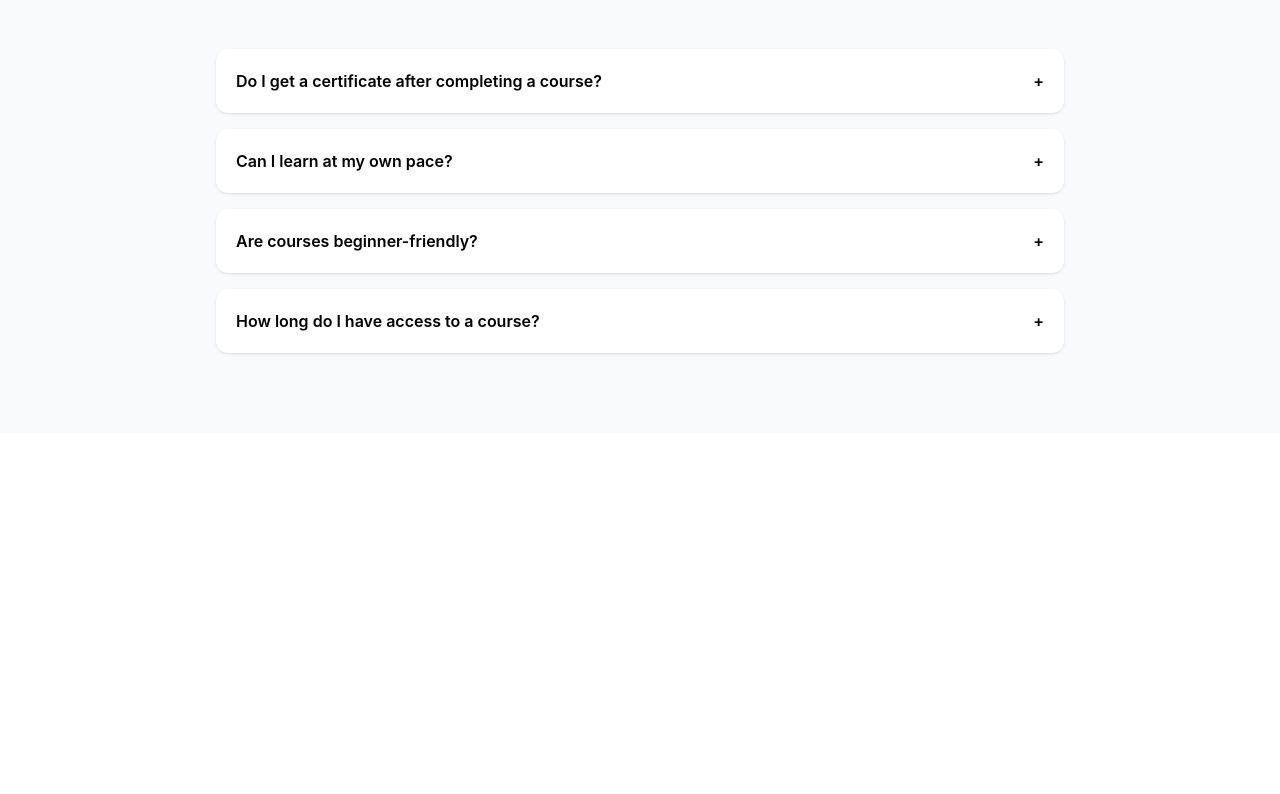
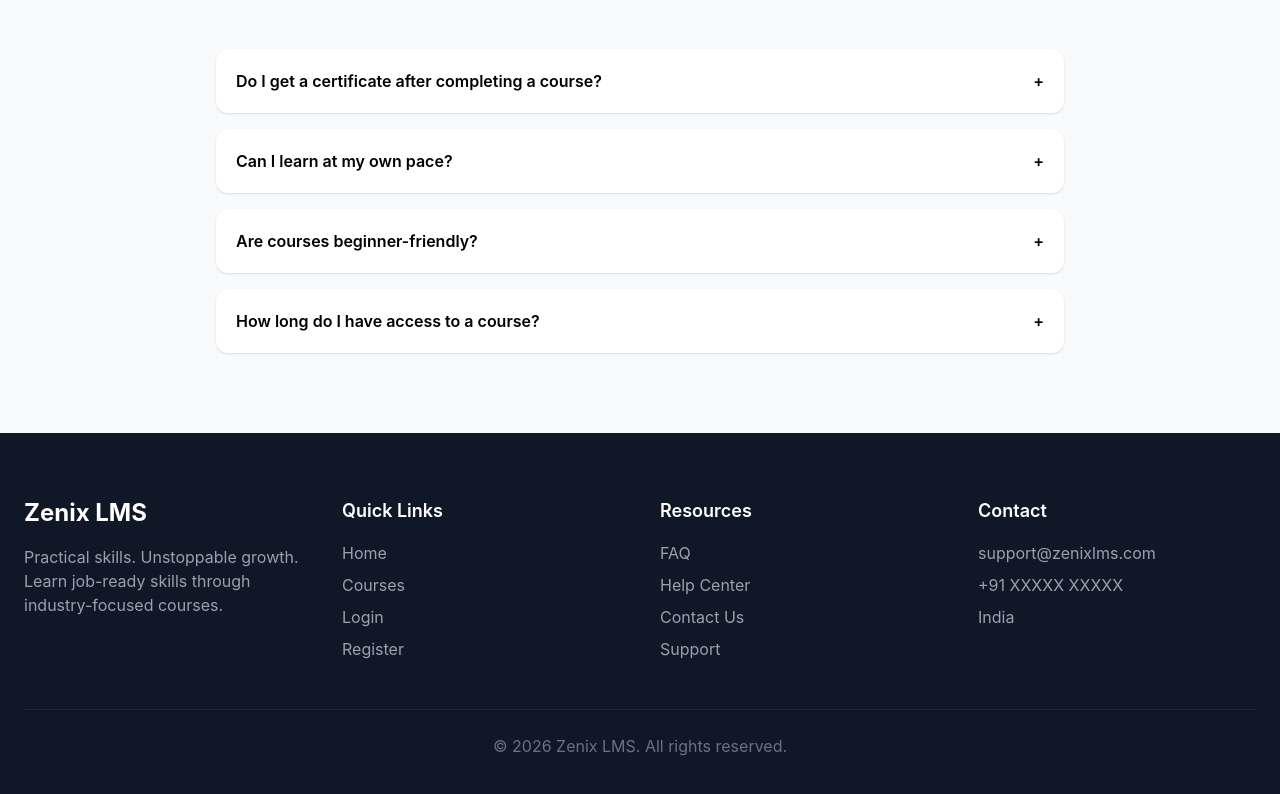
Before and after one commit to deepan-raj1/lms-saas-platform, a React (Vite) app in the folder lms_frontend/: page / in a window 1280 px wide. Shown: the part 3579-4373 px from the top of the page. Before the commit the page ends 4012 px from the top, so only its background shows below. Built offline with nearby package versions, Linux system fonts and the light colour scheme.

Commit message:
Complete landing page version 1

```diff
--- /dev/null
+++ b/lms_frontend/src/components/Footer.jsx
@@ -0,0 +1,77 @@
+import { Link } from "react-router-dom";
+
+function Footer() {
+  return (
+    <footer className="bg-gray-900 text-white">
+
+      <div className="max-w-7xl mx-auto px-6 py-16">
+
+        <div className="grid md:grid-cols-4 gap-10">
+
+          {/* Brand */}
+          <div>
+            <h2 className="text-2xl font-bold mb-4">
+              Zenix LMS
+            </h2>
+
+            <p className="text-gray-400">
+              Practical skills. Unstoppable growth.
+              Learn job-ready skills through
+              industry-focused courses.
+            </p>
+          </div>
+
+          {/* Quick Links */}
+          <div>
+            <h3 className="font-semibold text-lg mb-4">
+              Quick Links
+            </h3>
+
+            <ul className="space-y-2 text-gray-400">
+              <li><Link to="/">Home</Link></li>
+              <li><Link to="/courses">Courses</Link></li>
+              <li><Link to="/login">Login</Link></li>
+              <li><Link to="/register">Register</Link></li>
+            </ul>
+          </div>
+
+          {/* Resources */}
+          <div>
+            <h3 className="font-semibold text-lg mb-4">
+              Resources
+            </h3>
+
+            <ul className="space-y-2 text-gray-400">
+              <li>FAQ</li>
+              <li>Help Center</li>
+              <li>Contact Us</li>
+              <li>Support</li>
+            </ul>
+          </div>
+
+          {/* Contact */}
+          <div>
+            <h3 className="font-semibold text-lg mb-4">
+              Contact
+            </h3>
+
+            <ul className="space-y-2 text-gray-400">
+              <li>support@zenixlms.com</li>
+              <li>+91 XXXXX XXXXX</li>
+              <li>India</li>
+            </ul>
+          </div>
+
+        </div>
+
+        <div className="border-t border-gray-800 mt-12 pt-6 text-center text-gray-500">
+          © 2026 Zenix LMS. All rights reserved.
+        </div>
+
+      </div>
+
+    </footer>
+  );
+}
+
+export default Footer;
--- a/lms_frontend/src/pages/LandingPage.jsx
+++ b/lms_frontend/src/pages/LandingPage.jsx
@@ -6,6 +6,7 @@ import WhyChooseUs from "../components/WhyChooseUs";
 import Testimonials from "../components/Testimonials";
 import CTASection from "../components/CTASection";
 import FAQSection from "../components/FAQSection";
+import Footer from "../components/Footer";
 
 const LandingPage = () => {
   return (
@@ -18,6 +19,7 @@ const LandingPage = () => {
       <Testimonials />
       <CTASection />
       <FAQSection />
+      <Footer />
     </>
   );
 };
```
